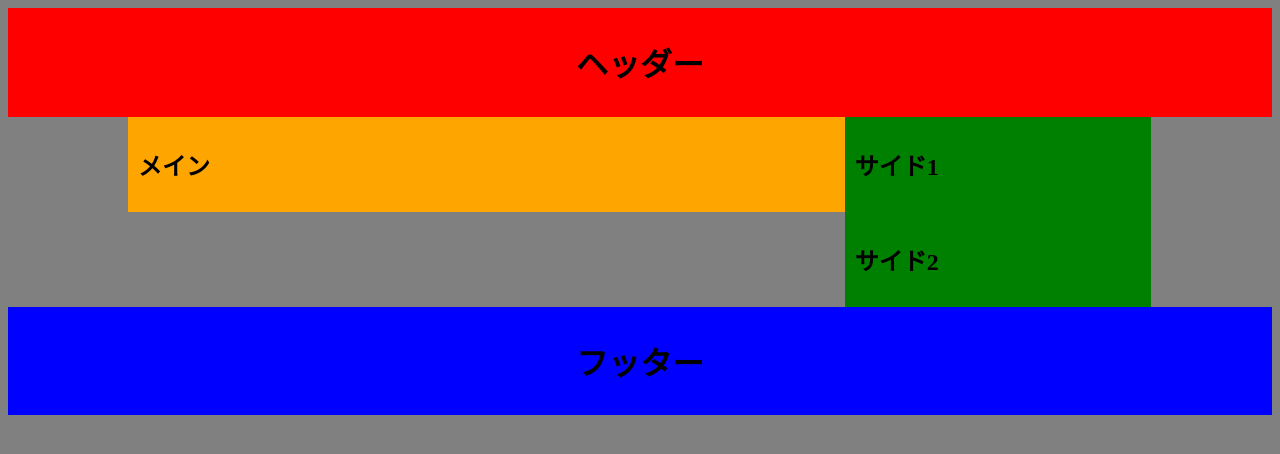
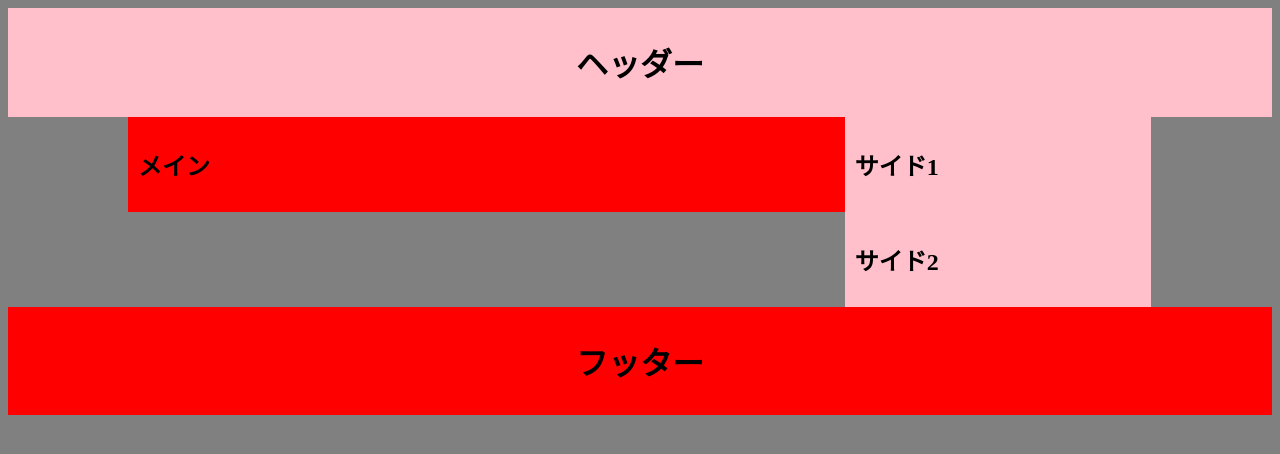
Before and after one commit to honma612/web1-10, a plain HTML site: page index.html in a window 1280 px wide. Drawn offline with Linux system fonts and the light colour scheme; a web font is replaced by a local one.

Commit message:
Update default.css

```diff
--- a/default.css
+++ b/default.css
@@ -13,22 +13,22 @@ body{
 header{
   padding: 10px;
   text-align: center;
-  background-color: red;
+  background-color: pink;
 }
 
 section{
   padding: 10px;
-  background-color: orange;
+  background-color: red;
 }
 
 aside{
   padding: 10px;
-  background-color: green;
+  background-color: pink;
 }
 
 footer{
   padding: 10px;
-  background-color: blue;
+  background-color: red;
   text-align: center;
 }
 
```
